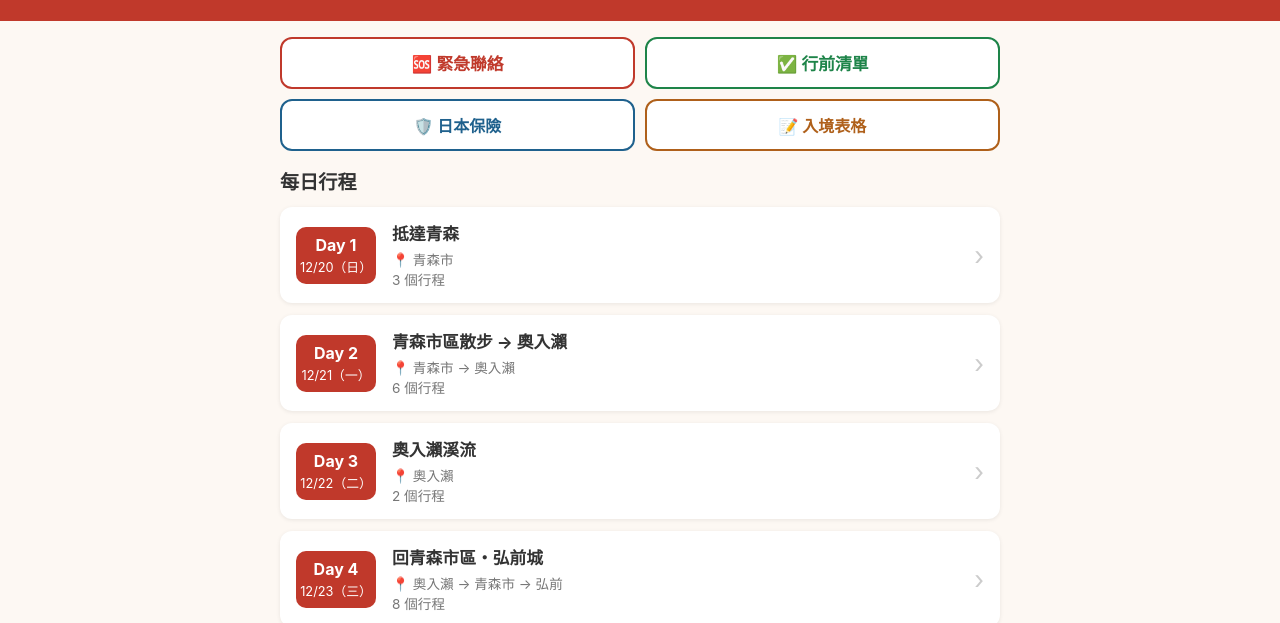
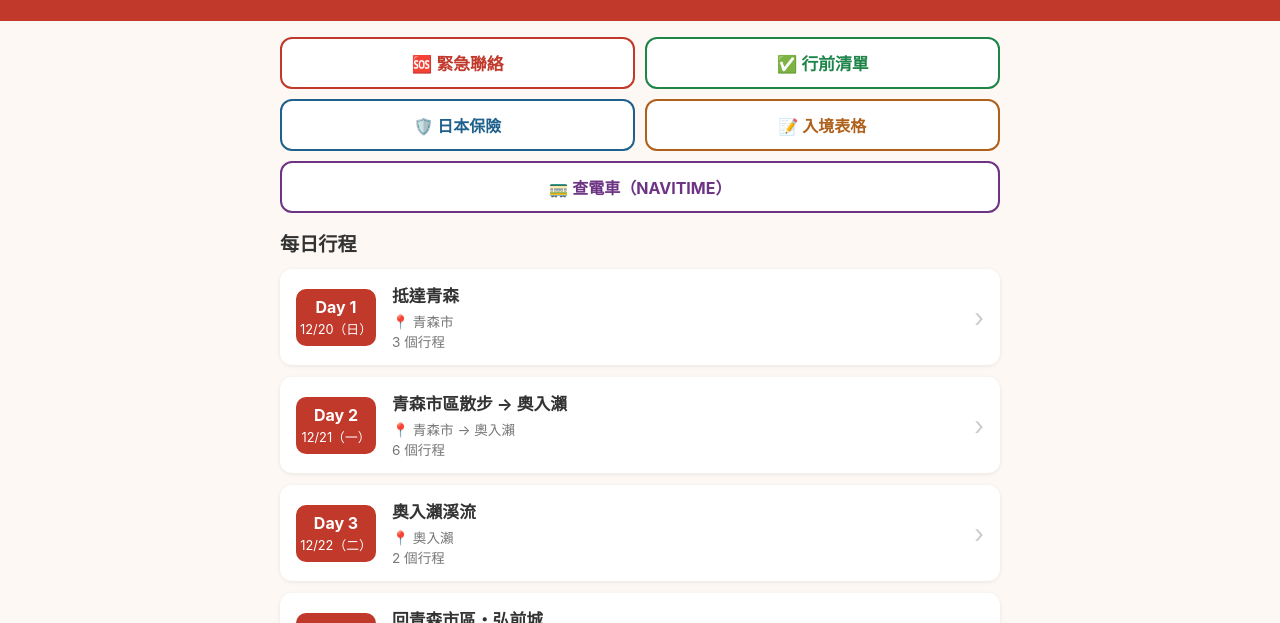
Before and after one commit to chang5689/aomori-trip, a plain HTML site: page index.html in a window 1280 px wide. Shown: the part 100-723 px from the top of the page. Drawn offline with Linux system fonts and the light colour scheme.

Commit message:
首頁新增「查電車（NAVITIME）」按鈕
Co-Authored-By: Claude Opus 5.5 <noreply@anthropic.com>

```diff
--- a/app.js
+++ b/app.js
@@ -22,6 +22,12 @@ function renderHome() {
       <a class="checklist-button" href="#checklist">✅ 行前清單</a>
       <a class="insurance-button" href="#insurance">🛡️ 日本保險</a>
       <a class="entry-forms-button" href="#entry-forms">📝 入境表格</a>
+      <!--
+        查電車用的外部網站（Japan Travel by NAVITIME 繁體中文版的轉乘查詢頁）。
+        target="_blank"：在新分頁打開，查完切回來，行程網站還停在原本的頁面。
+        rel="noopener"：安全設定，讓新分頁沒辦法反過來控制我們的網站，外部連結都建議加上。
+      -->
+      <a class="navitime-button" href="https://japantravel.navitime.com/zh-tw/area/jp/route/" target="_blank" rel="noopener">🚃 查電車（NAVITIME）</a>
     </div>
   `;
   html += "<h2 class=\"section-title\">每日行程</h2>";
--- a/style.css
+++ b/style.css
@@ -519,6 +519,27 @@ main {
   color: white;
 }
 
+/* 首頁的「查電車（NAVITIME）」按鈕：紫色，和其他四顆區分
+   它是第 5 顆按鈕，因為 .home-buttons a 設了 flex: 1 1 40%（可以變寬），
+   自己一排時會自動撐滿整排，不用另外寫寬度 */
+.navitime-button {
+  display: block;
+  text-align: center;
+  text-decoration: none;
+  background-color: white;
+  color: #6c3483;
+  border: 2px solid #6c3483;
+  border-radius: 12px;
+  padding: 12px;
+  font-weight: bold;
+}
+
+.navitime-button:hover,
+.navitime-button:active {
+  background-color: #6c3483;
+  color: white;
+}
+
 .form-field-list {
   list-style: none;
   margin: 0 0 24px;
```
